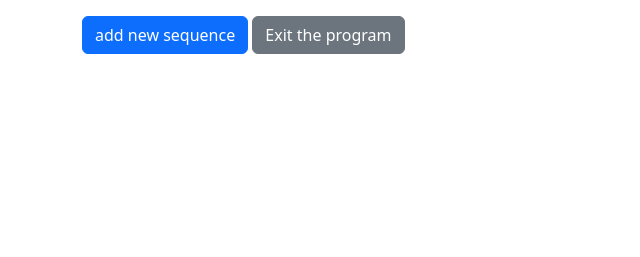
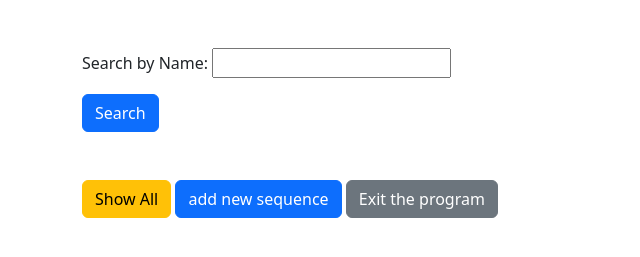
Before and after one commit to Kianni/cuatro_be, a Django app: page /display in a window 1280 px wide. Shown: the part 129-386 px from the top of the page, without its empty margins (0-640 px from the left). Run offline with Django 3.2, Linux system fonts and the light colour scheme; data that the repository does not hold is empty; some libraries are stand-ins or nearby versions.

Commit message:
add search/reset search functionality

```diff
--- /dev/null
+++ b/lukujonot/sequences/forms.py
@@ -0,0 +1,4 @@
+from django import forms
+
+class SequenceSearchForm(forms.Form):
+    name = forms.CharField(label='Search by Name', max_length=100)
--- a/lukujonot/sequences/templates/sequences/display.html
+++ b/lukujonot/sequences/templates/sequences/display.html
@@ -40,6 +40,18 @@
         {% endfor %}
     </tbody>
 </table>
+
+<form method="post" class="my-5">
+    {% csrf_token %}
+    {{ search_form.as_p }}
+    <button type="submit" class="btn btn-primary">Search</button>
+</form>
+
+
+    <a href="?show_all=1" class="btn btn-warning">Show All</a>
+
+
+
 <a href="/add" class="btn btn-primary" role="button">
     add new sequence
 </a>
--- a/lukujonot/sequences/views.py
+++ b/lukujonot/sequences/views.py
@@ -1,6 +1,8 @@
 from django.forms import modelform_factory
 from django.http import HttpResponse
 from django.shortcuts import render, redirect, get_object_or_404
+
+from sequences.forms import SequenceSearchForm
 from sequences.models import Sequence
 
 def welcome(request):
@@ -11,12 +13,24 @@ def options(request):
 
 def displayAllSequences(request):
     sequences = Sequence.objects.all()
+    search_form = SequenceSearchForm()
+
+    if request.method == 'POST':
+        search_form = SequenceSearchForm(request.POST)
+        if search_form.is_valid():
+            name = search_form.cleaned_data['name']
+            sequences = Sequence.objects.filter(name__icontains=name)
+
+    # Check for the "Show All" parameter
+    show_all = request.GET.get('show_all')
+    if show_all:
+        sequences = Sequence.objects.all()  # Reset the filter
 
     # Iterate through the sequences and calculate the first seven terms for each
     for sequence in sequences:
         sequence.first_seven_terms = sequence.generate_first_seven_terms()
 
-    return render(request, "sequences/display.html", {"sequences": sequences})
+    return render(request, "sequences/display.html", {"sequences": sequences, "search_form": search_form})
 
 SequenceForm = modelform_factory(Sequence, exclude=[])
 
```
